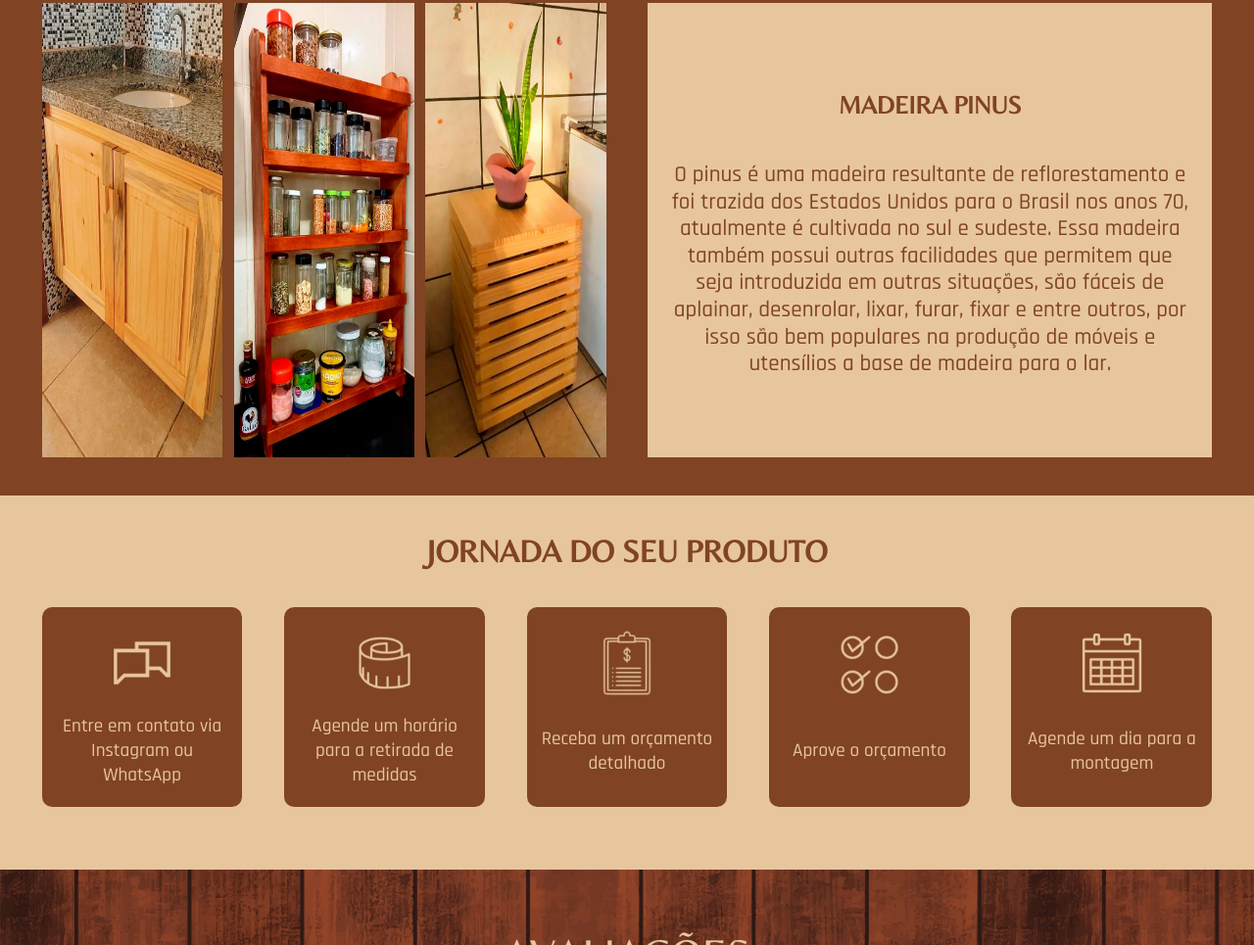
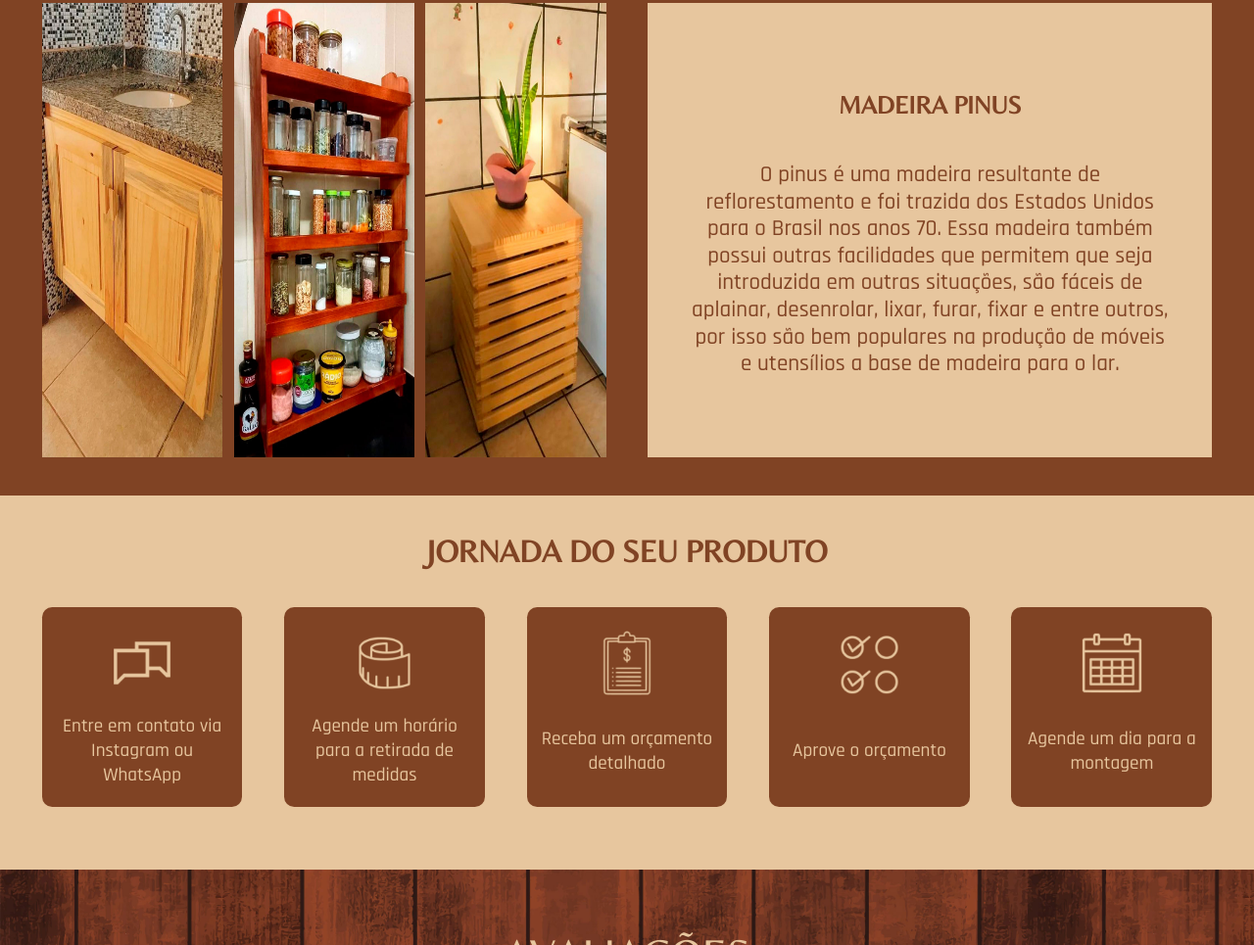
Before and after one commit to NatalliaSoares/projeto_extensionista, a plain HTML site: page index.html in a window 1280 px wide. Shown: the part 1332-2297 px from the top of the page at 98% size. Drawn offline with Linux system fonts and the light colour scheme.

Commit message:
Box textos

```diff
--- a/css/estilo.css
+++ b/css/estilo.css
@@ -192,7 +192,7 @@ body{
     flex-direction: column;
     justify-content: center;
     align-items: center;
-    width: 120%;
+    width: 110%;
     height: 20vw;
 }
 
--- a/index.html
+++ b/index.html
@@ -101,7 +101,7 @@
                 <h2 class="boxTxtTitulo">MADEIRA PINUS</h2>
                 <div class="boxTexto2">
                     <p class="boxTxt">
-                        O pinus é uma madeira resultante de reflorestamento e foi trazida dos Estados Unidos para o Brasil nos anos 70, atualmente é cultivada no sul e sudeste. Essa madeira também possui outras facilidades que permitem que seja introduzida em outras situações, são fáceis de aplainar, desenrolar, lixar, furar, fixar e entre outros, por isso são bem populares na produção de móveis e utensílios a base de madeira para o lar.
+                        O pinus é uma madeira resultante de reflorestamento e foi trazida dos Estados Unidos para o Brasil nos anos 70. Essa madeira também possui outras facilidades que permitem que seja introduzida em outras situações, são fáceis de aplainar, desenrolar, lixar, furar, fixar e entre outros, por isso são bem populares na produção de móveis e utensílios a base de madeira para o lar.
                     </p>
                 </div>
             </div>
```
